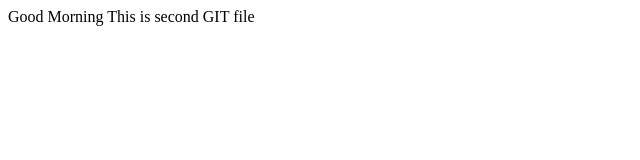
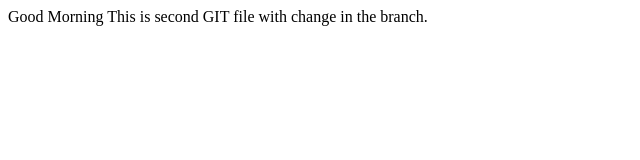
Before and after one commit to srasthapuram9621/hello-world, a plain HTML site: page index1.html in a window 1280 px wide. Shown: the whole page, without its empty margins (0-640 px from the left). Drawn offline with Linux system fonts and the light colour scheme.

Commit message:
change in branch

```diff
--- a/index1.html
+++ b/index1.html
@@ -3,6 +3,6 @@
 Good Morning
 </head>
 <body>
-This is second GIT file
+This is second GIT file with change in the branch.
 </body>
 </html>
```
